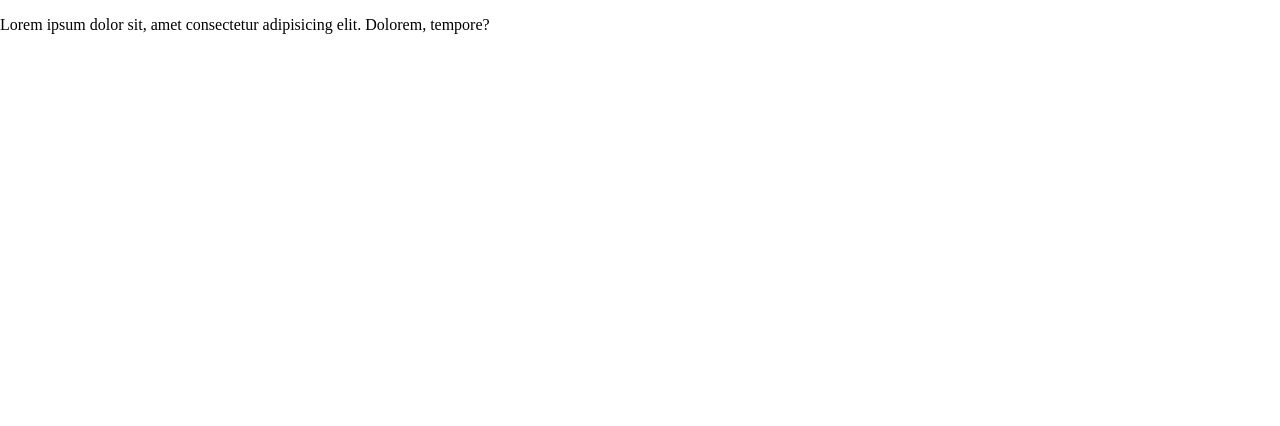
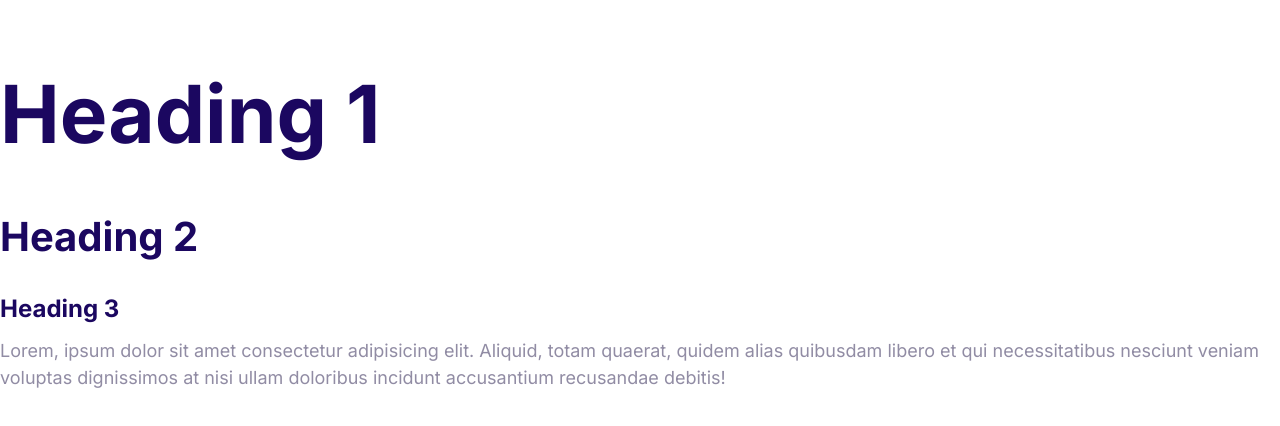
Before and after one commit to HamzaJabri99/hostnow, a plain HTML site: page index.html in a window 1280 px wide. Drawn offline with Linux system fonts and the light colour scheme.

Commit message:
define font styles.

```diff
--- a/css/styles.css
+++ b/css/styles.css
@@ -4,4 +4,60 @@
     --accent-color: #ff3400;
     --headings-color: #1b0760;
     --body-color: #918ca4;
+
 }
+
+html {
+    font-size: 62.5%;
+
+}
+
+body {
+    font-family: Inter, Arial, Helvetica, sans-serif;
+    color: var(--body-color);
+    font-size: 2.4rem;
+    line-height: 1.5;
+}
+
+h1,
+h2,
+h3 {
+    color: var(--headings-color);
+    margin-bottom: 1rem;
+
+}
+
+h1 {
+    font-size: 7rem;
+}
+
+h2 {
+    font-size: 4rem;
+}
+
+h3 {
+    font-size: 3rem;
+}
+
+p {
+    margin-top: 0;
+}
+
+@media screen and (min-width:1024px) {
+    body {
+        font-size: 1.8rem;
+    }
+
+    h1 {
+        font-size: 8rem;
+    }
+
+    h2 {
+        font-size: 4rem;
+    }
+
+    h3 {
+        font-size: 2.4rem;
+    }
+
+}
--- a/index.html
+++ b/index.html
@@ -5,12 +5,20 @@
     <meta charset="UTF-8">
     <meta name="viewport" content="width=device-width, initial-scale=1.0">
     <title>hostnow</title>
+    <link rel="preconnect" href="https://fonts.googleapis.com">
+    <link rel="preconnect" href="https://fonts.gstatic.com" crossorigin>
+    <link
+        href="https://fonts.googleapis.com/css2?family=Inter:wght@400;700&family=League+Spartan:wght@400;500;600;700&display=swap"
+        rel="stylesheet">
     <link rel="stylesheet" href="/css/normalize.css">
     <link rel="stylesheet" href="/css/styles.css">
 </head>
 
 <body>
-    <p>Lorem ipsum dolor sit, amet consectetur adipisicing elit. Dolorem, tempore?</p>
+    <h1>Heading 1</h1>
+    <h2>Heading 2</h2>
+    <h3>Heading 3</h3>
+<p>Lorem, ipsum dolor sit amet consectetur adipisicing elit. Aliquid, totam quaerat, quidem alias quibusdam libero et qui necessitatibus nesciunt veniam voluptas dignissimos at nisi ullam doloribus incidunt accusantium recusandae debitis!</p>
 </body>
 
 </html>
```
